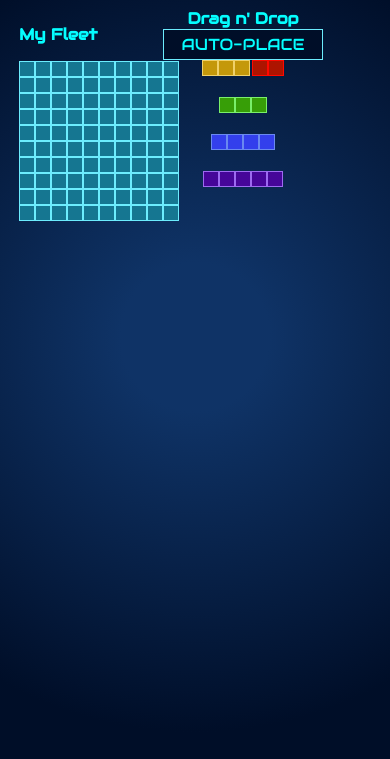
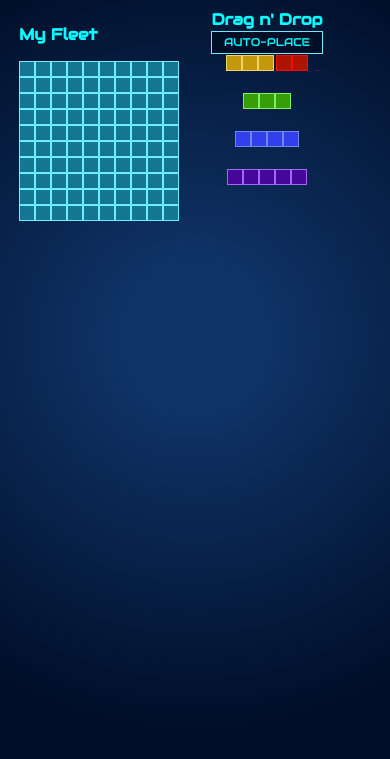
Before and after one commit to JCarlosLucio/battleship, a website built with webpack: page src/public/template.html in a window 390 px wide. Shown: the part 85-844 px from the top of the page. Built offline with nearby package versions, Linux system fonts and the light colour scheme.

Commit message:
Update fleet-autoplace btn size to be responsive

```diff
--- a/src/styles/components/_buttons.scss
+++ b/src/styles/components/_buttons.scss
@@ -18,8 +18,22 @@
   visibility: hidden;
   opacity: 0;
   transition: opacity 2s ease;
-  @include size(10rem, 2rem);
   @include show;
+  @include size(10em, 2em);
+  font-size: 0.7rem;
+
+  @include media('small') {
+    font-size: 0.7rem;
+  }
+  @include media('medium') {
+    font-size: 1rem;
+  }
+  @include media('large') {
+    font-size: 1.2rem;
+  }
+  @include media('huge') {
+    font-size: 1.3rem;
+  }
 }
 .play-again {
   font-size: inherit;
```
